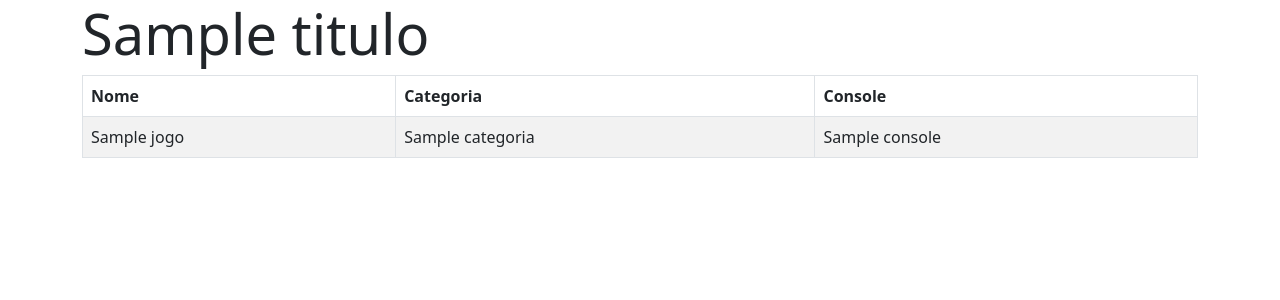
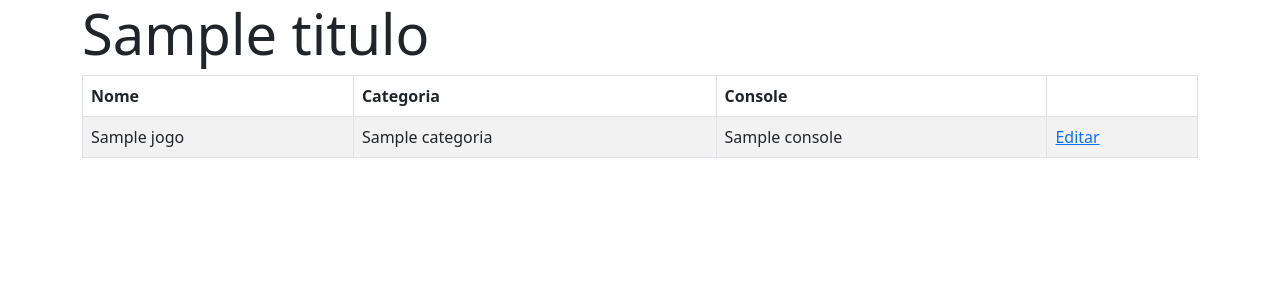
Before and after one commit to cortelucas/jogoteca, a Flask app: template templates/lista.html in a window 1280 px wide. Shown: the top 300 px of the page. Run offline with Flask 2, Linux system fonts and the light colour scheme; the template is opened without the code that fills it: most values are stand-ins (such as "Sample title", 1, 10 or a date in 2020); some libraries are stand-ins or nearby versions.

Commit message:
criação da rota editar

```diff
--- a/app.py
+++ b/app.py
@@ -28,7 +28,7 @@ def index():
 @app.route('/novo')
 def novo():
     if 'usuario_logado' not in session or session['usuario_logado'] == None:
-        return redirect(url_for('login'), proxima=url_for('novo'))
+        return redirect(url_for('login', proxima=url_for('novo')))
     return render_template('novo.html', titulo="Novo Jogo")
 
 
@@ -40,6 +40,19 @@ def criar():
     jogo = Jogo(nome, categoria, console)
     jogo_dao.salvar(jogo)
     return redirect(url_for('index'))
+
+
+@app.route('/editar/<int:id>')
+def editar(id):
+    if 'usuario_logado' not in session or session['usuario_logado'] == None:
+        return redirect(url_for('login', proxima=url_for('editar')))
+    jogo = jogo_dao.buscar_por_id(id)
+    return render_template('editar.html', titulo="Editar Jogo", jogo=jogo)
+
+
+@app.route('/atualizar', methods=['POST', ])
+def atualizar():
+    pass
 
 
 @app.route('/login')
--- a/templates/lista.html
+++ b/templates/lista.html
@@ -16,6 +16,7 @@
         <th>Nome</th>
         <th>Categoria</th>
         <th>Console</th>
+        <th></th>
       </tr>
     </thead>
     <tbody>
@@ -24,6 +25,7 @@
         <td>{{ jogo.nome }}</td>
         <td>{{ jogo.categoria }}</td>
         <td>{{ jogo.console }}</td>
+        <td><a href="{{ url_for('editar', id=jogo.id) }}">Editar</a></td>
       </tr>
       {% endfor %}
     </tbody>
```
